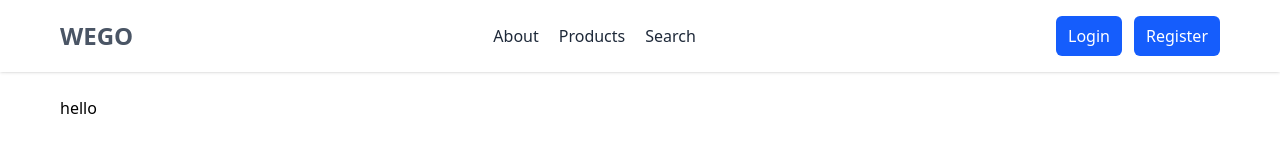
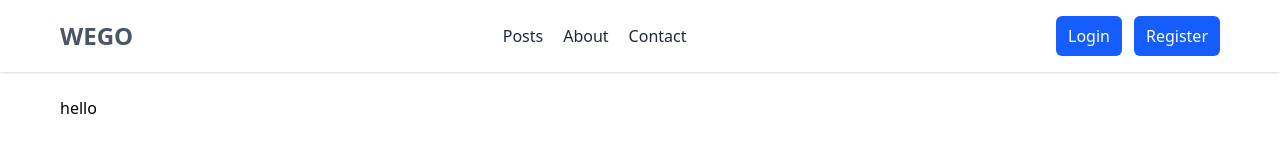
Before and after one commit to abdullahhani7/next-app-course, a Next.js app: page / in a window 1280 px wide. Shown: the top 160 px of the page. Built offline with nearby package versions, Linux system fonts and the light colour scheme.

Commit message:
Add Contact page, Posts page, and PostItem component for improved content display

```diff
--- /dev/null
+++ b/app/posts/[id]/page.tsx
@@ -0,0 +1,26 @@
+type PageProps = {
+  params: Promise<{
+    id: string;
+  }>;
+};
+
+const page = async ({ params }: PageProps) => {
+  const { id } = await params;
+  console.log(id);
+
+  const res = await fetch(`https://dummyjson.com/posts/${id}`);
+  const post = await res.json();
+
+  return (
+    <div className="container mx-auto">
+      <div className="my-4 mx-auto p-2 w-full md:w-2/3 bg-gray-400 border-2 border-blue-400 rounded-md">
+        <h2 className="text-2xl font-bold text-red-900">
+          <span className="text-2xl">#{post?.id}</span> {post?.title}
+        </h2>
+        <p className="text-sm text-gray-600">{post?.body}</p>
+      </div>
+    </div>
+  );
+};
+
+export default page;
--- a/app/products/page.tsx
+++ b/app/posts/page.tsx
@@ -1,3 +1,4 @@
+import PostItem from "@/components/PostItem/PostItem";
 import { TPost } from "@/utils/types";
 
 const page = async () => {
@@ -5,17 +6,14 @@ const page = async () => {
   const posts = await res.json();
   console.log("posts", posts);
 
-  if (res.ok) {
+  if (!res.ok) {
     throw new Error("fialed to fetch data");
   }
 
   return (
-    <div className="grid grid-cols-3 gap-7">
+    <div className="flex items-center justify-center flex-wrap gap-7">
       {posts?.posts?.map((post: TPost) => (
-        <div key={post.id} className="bg-amber-200 p-2">
-          <h1 className="bg-red-500">{post.title}</h1>
-          <p className="bg-blue-500">{post.body}</p>
-        </div>
+        <PostItem post={post} key={post.id} />
       ))}
     </div>
   );
--- a/components/Header/Header.tsx
+++ b/components/Header/Header.tsx
@@ -16,20 +16,17 @@ const Header = () => {
             <span className="text-2xl text-gray-600 font-bold">WEGO</span>
           </Link>
           <nav className="hidden md:flex space-x-5">
+            <Link className="text-gray-800 hover:text-blue-600" href={"/posts"}>
+              Posts
+            </Link>
             <Link className="text-gray-800 hover:text-blue-600" href={"/about"}>
               About
             </Link>
             <Link
               className="text-gray-800 hover:text-blue-600"
-              href={"/products"}
+              href={"/contact"}
             >
-              Products
-            </Link>
-            <Link
-              className="text-gray-800 hover:text-blue-600"
-              href={"/products/search"}
-            >
-              Search
+              Contact
             </Link>
           </nav>
           <button
@@ -56,20 +53,17 @@ const Header = () => {
         </div>
         {isOpen && (
           <nav className="flex gap-3 flex-col items-center mt-4  ">
+            <Link className="text-gray-800 hover:text-blue-600" href={"/posts"}>
+              Posts
+            </Link>{" "}
             <Link className="text-gray-800 hover:text-blue-600" href={"/about"}>
               About
             </Link>
             <Link
               className="text-gray-800 hover:text-blue-600"
-              href={"/products"}
+              href={"/contact"}
             >
-              Products
-            </Link>
-            <Link
-              className="text-gray-800 hover:text-blue-600"
-              href={"/products/search"}
-            >
-              Search
+              Contact
             </Link>
           </nav>
         )}
--- /dev/null
+++ b/components/PostItem/PostItem.tsx
@@ -0,0 +1,23 @@
+import { TPost } from "@/utils/types";
+import Link from "next/link";
+
+type TPostItemProps = {
+  post: TPost;
+};
+
+const PostItem = ({ post }: TPostItemProps) => {
+  return (
+    <div
+      className="p-2 md:w-2/5 lg:w-1/4 bg-gray-400 border-2 border-blue-400 rounded-md"
+      key={post.id}
+    >
+      <h2 className="text-2xl font-bold text-green-400 line-clamp-1">
+        {post.title}
+      </h2>
+      <p className="text-sm text-gray-600 line-clamp-1">{post.body}</p>
+      <Link href={`/posts/${post.id}`}>Read More...</Link>
+    </div>
+  );
+};
+
+export default PostItem;
```
Also changed, not shown: app/contact/page.tsx (renamed from app/products/search/page.tsx).
